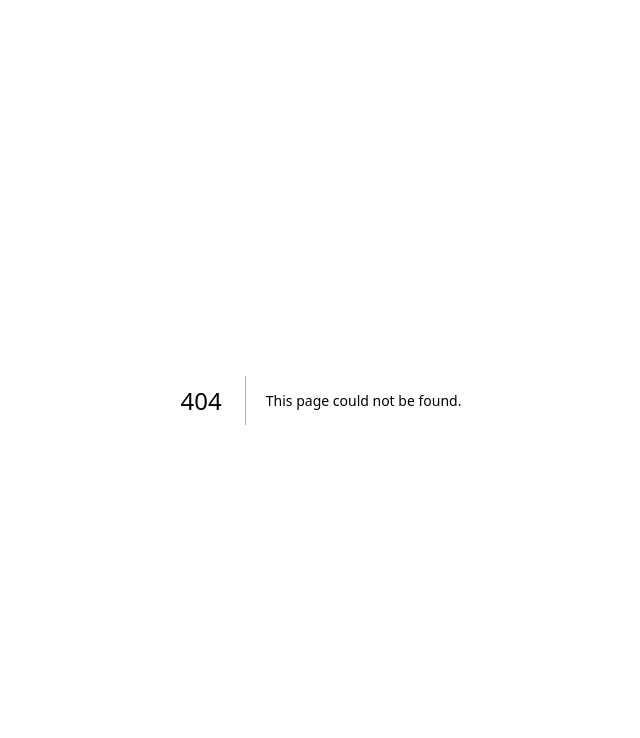
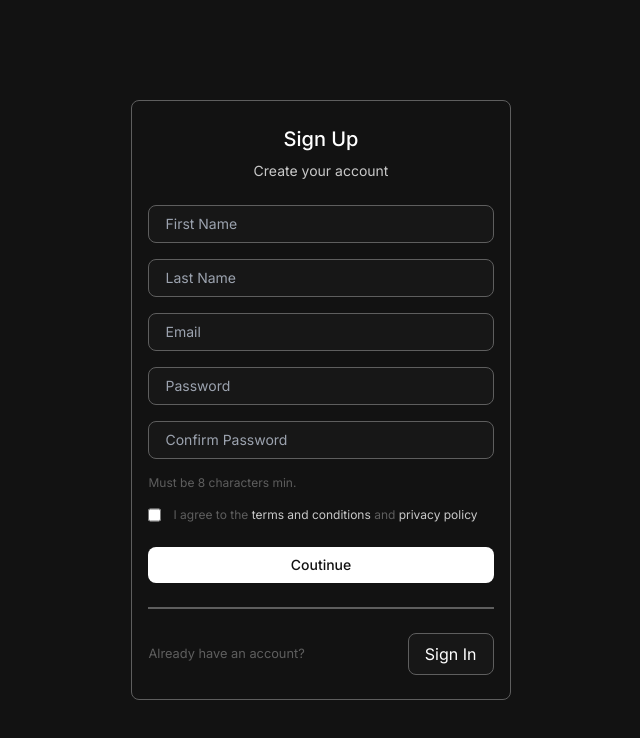
Before and after one commit to adam-gill/accountability, a Next.js app: page /signup in a window 1280 px wide. Before the commit this address had no page. Shown: the top 738 px of the page, without its empty margins (319-959 px from the left). Built offline with nearby package versions, Linux system fonts and the light colour scheme.

Commit message:
Made the sign in and sign up pages and color variables

```diff
--- /dev/null
+++ b/app/signin/page.tsx
@@ -0,0 +1,31 @@
+import React from 'react';
+
+const SignInPage: React.FC = () => {
+  return (
+    <div className='flex flex-col items-center justify-center min-h-screen bg-almost_black'>
+        <div className='signup_container border border-med_gray text-white py-6 px-4 rounded-lg'>
+            <div className='title_section flex flex-col items-center'>
+                <h1 className='text-xl font-medium'>Sign In</h1>
+                <p className='text-light_gray text-sm mt-2'>Sign in to access your account</p>
+            </div>
+            <div className='input_section flex flex-col mt-2'>
+                <input id='email' type="email" placeholder='Email' className='mt-4 text-med_gray bg-dark_gray border border-med_gray p-2 rounded-lg py-2 px-4 text-sm min-w-80'/>
+                <input id='password' type="password" placeholder='Password' className='mt-4 text-med_gray bg-dark_gray border border-med_gray p-2 rounded-lg py-2 px-4 text-sm'/>
+                <button className='mt-4 bg-white text-almost_black py-2 px-4 rounded-lg p-2 text-sm font-medium'>Sign In</button>
+                <div className='flex justify-center items-center mt-6'>
+                  <small className='text-med_gray text-xs'>Forgot password?</small>
+                </div>
+
+
+            </div>
+            <div className='line border border-med_gray mt-6'></div>
+            <div className='bottom_section mt-6 flex justify-between items-center'>
+                <small className='text-med_gray'>Don't have an account?</small>
+                <button className='py-2 px-4 bg-dark_gray border rounded-lg border-med_gray text-white'>Sign Up</button>
+            </div>
+        </div>
+    </div>
+  );
+};
+
+export default SignInPage;
--- /dev/null
+++ b/app/signup/page.tsx
@@ -0,0 +1,34 @@
+import React from 'react';
+
+const SignUpPage: React.FC = () => {
+  return (
+    <div className='flex flex-col items-center justify-center min-h-screen bg-almost_black'>
+        <div className='signup_container border border-med_gray text-white py-6 px-4 rounded-lg'>
+            <div className='title_section flex flex-col items-center'>
+                <h1 className='text-xl font-medium'>Sign Up</h1>
+                <p className='text-light_gray text-sm mt-2'>Create your account</p>
+            </div>
+            <div className='input_section flex flex-col mt-2'>
+                <input id='first_name' type="text" placeholder='First Name' className='mt-4 text-med_gray bg-dark_gray border border-med_gray py-2 px-4 rounded-lg p-2 text-sm'/>
+                <input id='last_name' type="text" placeholder='Last Name' className='mt-4 text-med_gray bg-dark_gray border border-med_gray p-2 rounded-lg py-2 px-4 text-sm'/>
+                <input id='email' type="email" placeholder='Email' className='mt-4 text-med_gray bg-dark_gray border border-med_gray p-2 rounded-lg py-2 px-4 text-sm'/>
+                <input id='password' type="password" placeholder='Password' className='mt-4 text-med_gray bg-dark_gray border border-med_gray p-2 rounded-lg py-2 px-4 text-sm'/>
+                <input id='confirm_password' type="password" placeholder='Confirm Password' className='mt-4 text-med_gray bg-dark_gray border border-med_gray py-2 px-4 rounded-lg p-2 text-sm'/>
+                <small className='mt-4 text-med_gray text-xs'>Must be 8 characters min.</small>
+                <div className='mt-4 flex justify-between'>
+                    <input className='mr-3' type="checkbox" />
+                    <small className='text-xs mr-4 text-med_gray'>I agree to the <a className='text-light_gray'>terms and conditions</a> and <a className='text-light_gray'>privacy policy</a></small>
+                </div>
+                <button className='mt-6 bg-white text-almost_black py-2 px-4 rounded-lg p-2 text-sm font-medium'>Coutinue</button>
+            </div>
+            <div className='line border border-med_gray mt-6'></div>
+            <div className='bottom_section mt-6 flex justify-between items-center'>
+                <small className='text-med_gray'>Already have an account?</small>
+                <button className='py-2 px-4 bg-dark_gray border rounded-lg border-med_gray text-white'>Sign In</button>
+            </div>
+        </div>
+    </div>
+  );
+};
+
+export default SignUpPage;
--- a/tailwind.config.ts
+++ b/tailwind.config.ts
@@ -13,6 +13,15 @@ const config: Config = {
         "gradient-conic":
           "conic-gradient(from 180deg at 50% 50%, var(--tw-gradient-stops))",
       },
+      colors: {
+        almost_black: '#121212',
+        white: '#FFFFFF',
+        light_gray: '#c9c9c9',
+        med_gray: '#5e5e5e',
+        dark_gray: '#171717',
+        prim_accent: '#00e3b2',
+        sec_accent: '##4c847c'
+      },
     },
   },
   plugins: [],
```
Also changed, not shown: app/sign-in/page.tsx (deleted), app/sign-up/page.tsx (deleted).
